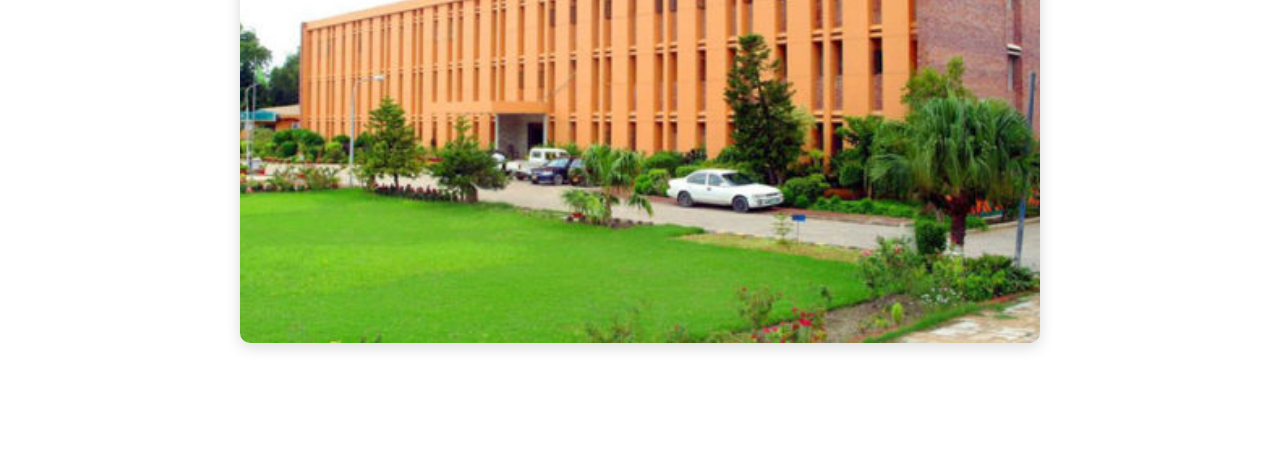
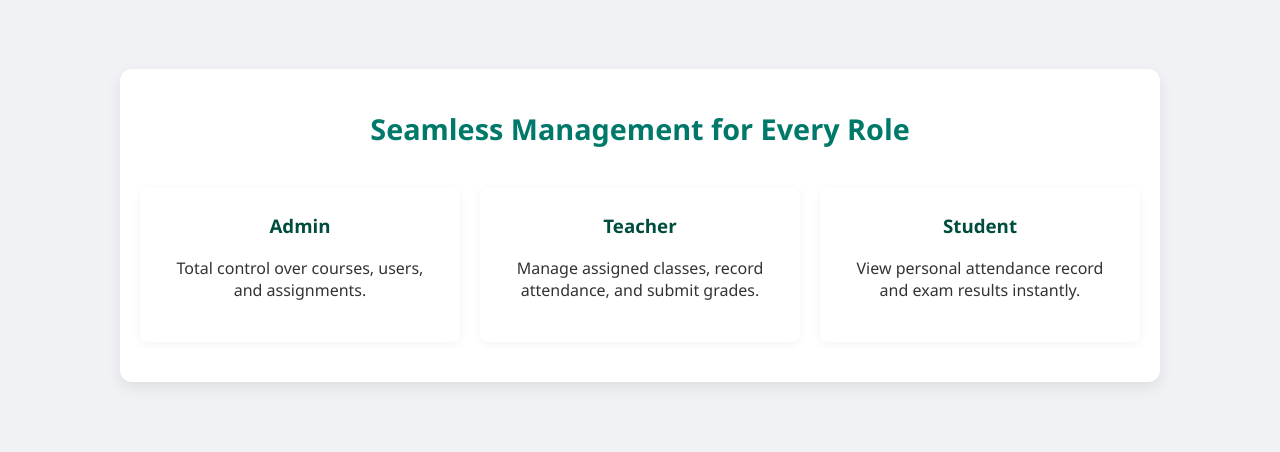
Before and after one commit to MoizUrRehmanShaikh/UMS-Project, a PHP site: page / in a window 1280 px wide. Shown: the part 696-1148 px from the top of the page. Before the commit the page ends 1046 px from the top, so only its background shows below. Run offline with PHP 8.4, Linux system fonts and the light colour scheme.

Commit message:
current fixed code

```diff
--- a/css/base.css
+++ b/css/base.css
@@ -1,53 +1,171 @@
-/* ------------------ GALLERY SECTION STYLES (NEW) ------------------ */
+/* base.css - UPDATED FOR ATTRACTIVE DESIGN */
 
-.gallery-section {
-    background-color: #ffffff;
+/* ------------------ GLOBAL STYLES ------------------ */
+body {
+    font-family: 'Segoe UI', Tahoma, Geneva, Verdana, sans-serif;
+    margin: 0;
+    padding: 0;
+    background-color: #f0f2f5;
+    color: #333;
+}
+
+h1, h2, h3, h4 {
+    color: #004d40;
+    margin-top: 0;
+}
+
+a {
+    color: #00796b;
+    text-decoration: none;
+    transition: color 0.3s;
+}
+
+a:hover {
+    color: #004d40;
+}
+
+/* ------------------ NAVBAR STYLING ------------------ */
+.navbar {
+    background-color: #004d40; /* Dark Teal */
+    overflow: hidden;
+    box-shadow: 0 2px 5px rgba(0, 0, 0, 0.2);
+}
+
+.navbar a {
+    float: left;
+    display: block;
+    color: white;
+    text-align: center;
+    padding: 16px 20px;
+    text-decoration: none;
+    font-size: 16px;
+    font-weight: 500;
+    transition: background-color 0.3s;
+}
+
+.navbar a:hover {
+    background-color: #00796b;
+}
+
+.navbar .right {
+    float: right;
+}
+
+/* ------------------ HERO SECTION (Index Page) ------------------ */
+.hero {
+    background: linear-gradient(rgba(0, 77, 64, 0.85), rgba(0, 77, 64, 0.85)), url('hero_background.jpg'); /* Placeholder image */
+    background-size: cover;
+    background-position: center;
+    color: white;
+    padding: 100px 20px;
+    text-align: center;
+    min-height: 400px;
+    display: flex;
+    align-items: center;
+    justify-content: center;
+}
+
+.hero .content {
+    background: none; /* Override white background */
+    box-shadow: none;
+    padding: 0;
+    max-width: 800px;
+    margin: 0 auto;
+}
+
+.hero h1 {
+    font-size: 3.5em;
+    margin-bottom: 10px;
+    color: white;
+}
+
+.hero .tagline {
+    font-size: 1.5em;
+    opacity: 0.9;
+    margin-bottom: 30px;
+}
+
+/* ------------------ CALL TO ACTION BUTTONS ------------------ */
+.cta-buttons {
+    margin-top: 30px;
+}
+
+.btn {
+    display: inline-block;
+    padding: 12px 25px;
+    border-radius: 50px;
+    font-weight: bold;
+    text-transform: uppercase;
+    margin: 0 10px;
+    transition: transform 0.2s, box-shadow 0.2s;
+    box-shadow: 0 4px 6px rgba(0, 0, 0, 0.1);
+}
+
+.btn-primary {
+    background-color: #00796b; /* Accent Teal */
+    color: white;
+}
+
+.btn-primary:hover {
+    background-color: #004d40;
+    transform: translateY(-2px);
+    box-shadow: 0 6px 8px rgba(0, 0, 0, 0.15);
+}
+
+.btn-secondary {
+    background-color: white;
+    color: #004d40;
+    border: 2px solid #004d40;
+}
+
+.btn-secondary:hover {
+    background-color: #f0f0f0;
+    transform: translateY(-2px);
+    box-shadow: 0 6px 8px rgba(0, 0, 0, 0.15);
+}
+
+
+/* ------------------ GENERAL CONTENT & DASHBOARD STYLING ------------------ */
+.content {
+    padding: 40px 20px;
+    max-width: 1000px;
+    margin: 30px auto;
+    background-color: white;
+    border-radius: 12px;
+    box-shadow: 0 6px 15px rgba(0, 0, 0, 0.08); /* Smoother shadow */
+}
+
+h2 {
+    font-size: 1.8em;
+    border-bottom: 2px solid #e0e0e0;
+    padding-bottom: 10px;
+    margin-bottom: 25px;
+    color: #004d40;
+}
+
+.info-section {
+    background-color: #f0f2f5;
     padding: 40px 0;
     text-align: center;
 }
 
-.gallery-section h2 {
+.info-section h2 {
+    border: none;
     color: #00796b;
-    border: none;
-    margin-bottom: 30px;
 }
 
-.image-grid {
+.roles-grid {
     display: flex;
-    justify-content: center; /* Centers the image container */
-    padding: 0 20px;
+    justify-content: space-around;
+    margin-top: 30px;
+    gap: 20px;
 }
 
-.image-item {
-    max-width: 800px; /* Max width for the image on large screens */
-    width: 100%; /* Ensures it scales down responsively */
-    overflow: hidden;
-    border-radius: 10px;
-    box-shadow: 0 4px 15px rgba(0, 0, 0, 0.15);
-    transition: transform 0.3s;
+.roles-grid > div {
+    background-color: white;
+    padding: 25px;
+    border-radius: 8px;
+    box-shadow: 0 2px 10px rgba(0, 0, 0, 0.05);
+    flex: 1;
+    min-width: 250px;
 }
-
-.image-item:hover {
-    transform: translateY(-5px);
-}
-
-.image-item img {
-    width: 100%;
-    height: auto;
-    display: block;
-    object-fit: cover;
-    /* Optional: Maintain a widescreen ratio for a building/vista image */
-    aspect-ratio: 16 / 9;
-}
-
-/* Responsive adjustment for smaller screens */
-@media (max-width: 768px) {
-    .image-grid {
-        flex-direction: column; /* Stacks images vertically on small screens */
-        align-items: center;
-    }
-    .image-item {
-        max-width: 90%; /* Allows images to be wider on small screens */
-        margin-bottom: 20px;
-    }
-}
--- a/index.php
+++ b/index.php
@@ -4,8 +4,181 @@
 <head>
     <meta charset="UTF-8">
     <title>Sindh Agriculture University Tando Jam Management System</title>
-    <link rel="stylesheet" href="css/base.css">
-    <link rel="stylesheet" href="css/forms.css">
+    <!-- <link rel="stylesheet" href="css/base.css">
+    <link rel="stylesheet" href="css/forms.css"> -->
+    <style>
+        /* base.css - UPDATED FOR ATTRACTIVE DESIGN */
+
+/* ------------------ GLOBAL STYLES ------------------ */
+body {
+    font-family: 'Segoe UI', Tahoma, Geneva, Verdana, sans-serif;
+    margin: 0;
+    padding: 0;
+    background-color: #f0f2f5;
+    color: #333;
+}
+
+h1, h2, h3, h4 {
+    color: #004d40;
+    margin-top: 0;
+}
+
+a {
+    color: #00796b;
+    text-decoration: none;
+    transition: color 0.3s;
+}
+
+a:hover {
+    color: #004d40;
+}
+
+/* ------------------ NAVBAR STYLING ------------------ */
+.navbar {
+    background-color: #004d40; /* Dark Teal */
+    overflow: hidden;
+    box-shadow: 0 2px 5px rgba(0, 0, 0, 0.2);
+}
+
+.navbar a {
+    float: left;
+    display: block;
+    color: white;
+    text-align: center;
+    padding: 16px 20px;
+    text-decoration: none;
+    font-size: 16px;
+    font-weight: 500;
+    transition: background-color 0.3s;
+}
+
+.navbar a:hover {
+    background-color: #00796b;
+}
+
+.navbar .right {
+    float: right;
+}
+
+/* ------------------ HERO SECTION (Index Page) ------------------ */
+.hero {
+    background: linear-gradient(rgba(0, 77, 64, 0.85), rgba(0, 77, 64, 0.85)), url('hero_background.jpg'); /* Placeholder image */
+    background-size: cover;
+    background-position: center;
+    color: white;
+    padding: 100px 20px;
+    text-align: center;
+    min-height: 400px;
+    display: flex;
+    align-items: center;
+    justify-content: center;
+}
+
+.hero .content {
+    background: none; /* Override white background */
+    box-shadow: none;
+    padding: 0;
+    max-width: 800px;
+    margin: 0 auto;
+}
+
+.hero h1 {
+    font-size: 3.5em;
+    margin-bottom: 10px;
+    color: white;
+}
+
+.hero .tagline {
+    font-size: 1.5em;
+    opacity: 0.9;
+    margin-bottom: 30px;
+}
+
+/* ------------------ CALL TO ACTION BUTTONS ------------------ */
+.cta-buttons {
+    margin-top: 30px;
+}
+
+.btn {
+    display: inline-block;
+    padding: 12px 25px;
+    border-radius: 50px;
+    font-weight: bold;
+    text-transform: uppercase;
+    margin: 0 10px;
+    transition: transform 0.2s, box-shadow 0.2s;
+    box-shadow: 0 4px 6px rgba(0, 0, 0, 0.1);
+}
+
+.btn-primary {
+    background-color: #00796b; /* Accent Teal */
+    color: white;
+}
+
+.btn-primary:hover {
+    background-color: #004d40;
+    transform: translateY(-2px);
+    box-shadow: 0 6px 8px rgba(0, 0, 0, 0.15);
+}
+
+.btn-secondary {
+    background-color: white;
+    color: #004d40;
+    border: 2px solid #004d40;
+}
+
+.btn-secondary:hover {
+    background-color: #f0f0f0;
+    transform: translateY(-2px);
+    box-shadow: 0 6px 8px rgba(0, 0, 0, 0.15);
+}
+
+
+/* ------------------ GENERAL CONTENT & DASHBOARD STYLING ------------------ */
+.content {
+    padding: 40px 20px;
+    max-width: 1000px;
+    margin: 30px auto;
+    background-color: white;
+    border-radius: 12px;
+    box-shadow: 0 6px 15px rgba(0, 0, 0, 0.08); /* Smoother shadow */
+}
+
+h2 {
+    font-size: 1.8em;
+    border-bottom: 2px solid #e0e0e0;
+    padding-bottom: 10px;
+    margin-bottom: 25px;
+    color: #004d40;
+}
+
+.info-section {
+    background-color: #f0f2f5;
+    padding: 40px 0;
+    text-align: center;
+}
+
+.info-section h2 {
+    border: none;
+    color: #00796b;
+}
+
+.roles-grid {
+    display: flex;
+    justify-content: space-around;
+    margin-top: 30px;
+    gap: 20px;
+}
+
+.roles-grid > div {
+    background-color: white;
+    padding: 25px;
+    border-radius: 8px;
+    box-shadow: 0 2px 10px rgba(0, 0, 0, 0.05);
+    flex: 1;
+    min-width: 250px;
+}
+    </style>
 </head>
 <body>
     <div class="navbar">
@@ -62,16 +235,7 @@
         </div>
     </div>
 
-    <div class="gallery-section">
-        <div class="content">
-            <h2>Our Campus Vistas</h2>
-            <div class="image-grid">
-                <div class="image-item">
-                    <img src="pictures/Pic2.jpg" alt="University Campus View 2">
-                </div>
-            </div>
-        </div>
-    </div>
+
 
 </body>
 </html>
```
